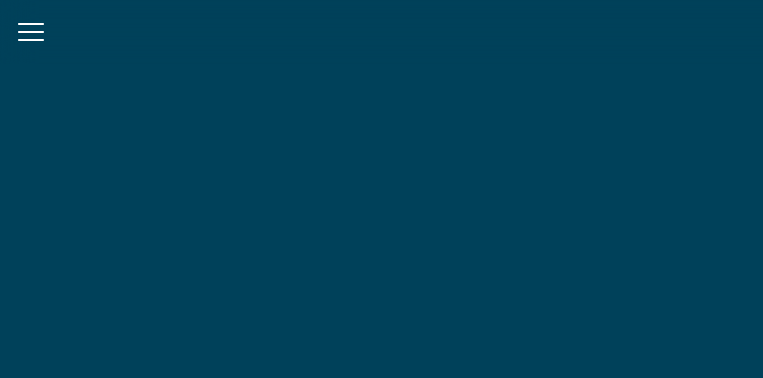
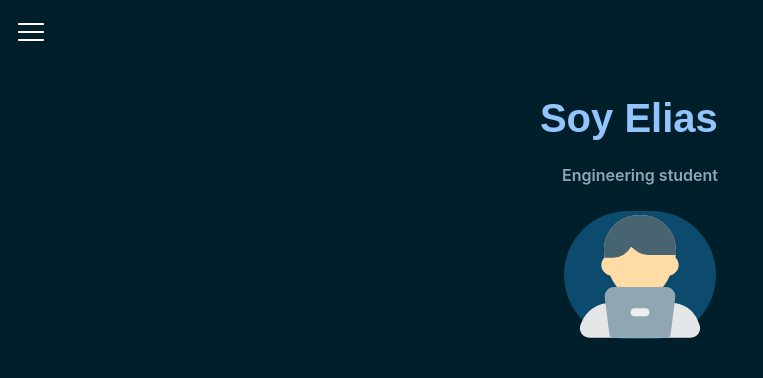
Before and after one commit to EliasLd/portfolio-2.0, a React (Create React App) app: page / in a window 1280 px wide. Shown: the top 378 px of the page, without its empty margins (0-763 px from the left). Built offline with nearby package versions, Linux system fonts and the light colour scheme; the HTML template or start-up script is replaced by a standard one.

Commit message:
text animation + presentation

```diff
--- a/package.json
+++ b/package.json
@@ -11,6 +11,7 @@
     "react-dom": "^18.2.0",
     "react-icons": "^5.0.1",
     "react-scripts": "5.0.1",
+    "react-type-animation": "^3.2.0",
     "web-vitals": "^2.1.4"
   },
   "scripts": {
--- a/src/App.js
+++ b/src/App.js
@@ -1,10 +1,12 @@
+import Nav from "./components/Nav";
+import Pres from "./components/Pres";
 import Projects from "./components/Projects";
-import Nav from "./components/Nav";
 
 function App() {
   return (
     <div>
       <Nav />
+      <Pres />
       <Projects />
     </div>
   );
--- /dev/null
+++ b/src/components/Pres.jsx
@@ -0,0 +1,38 @@
+import React from 'react'
+import { TypeAnimation } from 'react-type-animation';
+import flat from '../assets/personFlat.svg';
+
+export default function Pres() {
+  return (
+    <div className='flex justify-center mt-10'>
+        <div className='flex flex-col gap-y-6'>
+            <div className='text-xl font-sans font-bold text-blue-300'>
+                <TypeAnimation
+                    sequence={[
+                      "Bonjour, moi c'est Elias !",
+                      500,
+                      "Hi, I'm Elias !",
+                      1000,
+                      '私はエリアスです !',
+                      1000,
+                      'Soy Elias !',
+                      1000
+                    ]}
+                    wrapper="span"
+                    speed={50}
+                    style={{ fontSize: '2em', display: 'inline-block' }}
+                    repeat={Infinity}
+                />
+            </div>
+            <div className='flex justify-center'>
+                <p className='font-inter font-semibold text-md text-slate-400'>Engineering student</p>
+            </div>
+            <div className='flex justify-center'>
+                <div className='px-3 rounded-full bg-sky-900'>
+                    <img src={flat} className='w-70 h-70'></img>
+                </div>
+            </div>
+        </div>
+    </div>
+  )
+}
--- a/src/index.css
+++ b/src/index.css
@@ -6,7 +6,7 @@
 @import url('https://fonts.googleapis.com/css2?family=Inter:wght@100..900&display=swap');
 
 html {
-  background-color: #00415a;
+  background-color: #001f2b;
 }
 
 body {
```
Also changed, not shown: src/assets/personFlat.svg (added), 1 other file (tests, documents, lock files or other folders).
